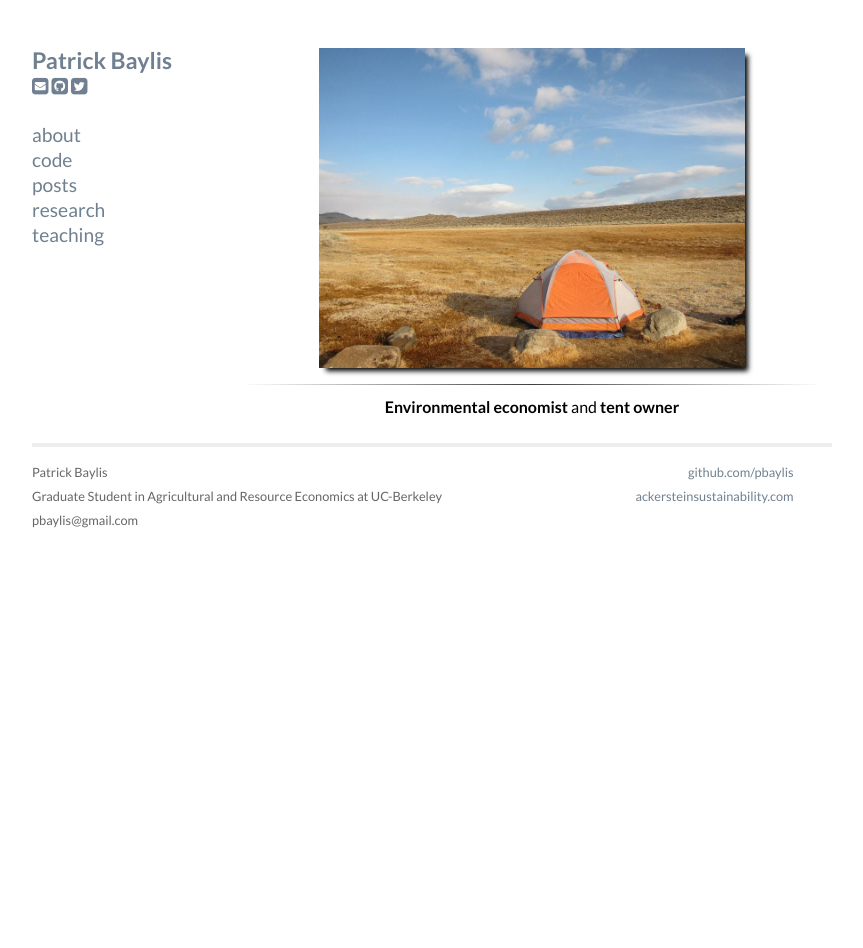
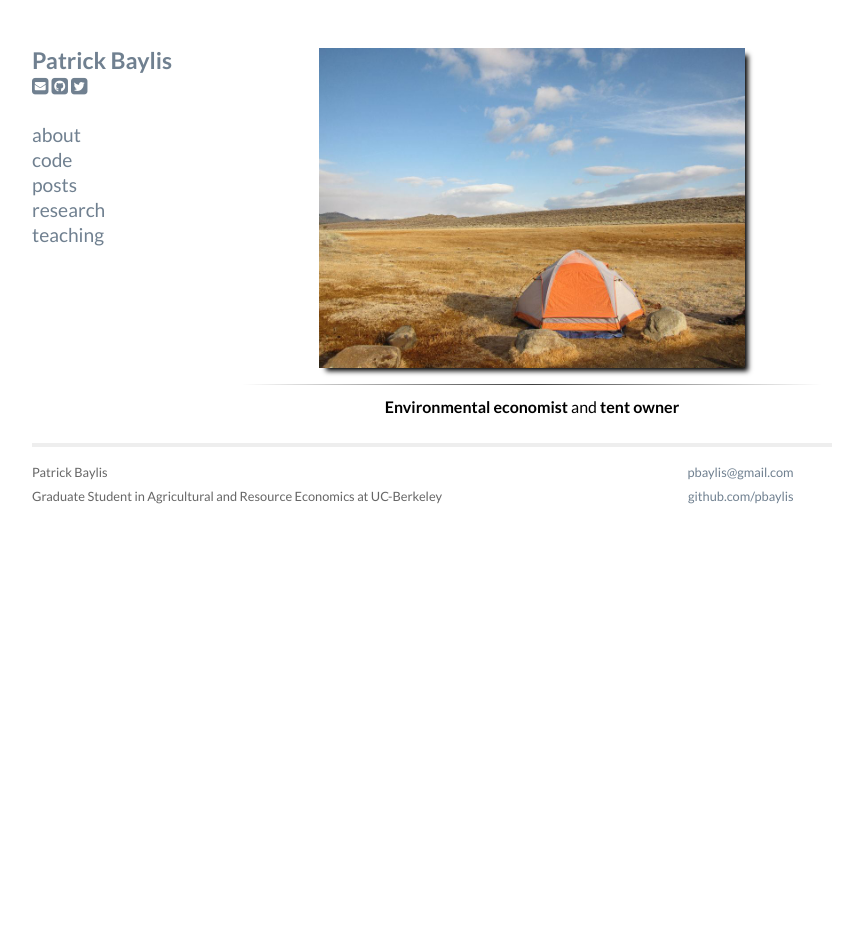
Before and after one commit to pbaylis/pbaylis.github.io, a Jekyll site: the page built from index.markdown, in a window 1280 px wide. Shown: the whole page, without its empty margins (208-1071 px from the left). Built offline with Jekyll 4.4.1, drawn with Linux system fonts in a browser that asks for light colours; nearby versions of some CDN libraries; Markdown is read by kramdown in place of the engine named in the settings.

Commit message:
email update

```diff
--- a/_layouts/default.html
+++ b/_layouts/default.html
@@ -61,13 +61,13 @@
                 <p>
                   Patrick Baylis<br />
                   Graduate Student in Agricultural and Resource Economics at UC-Berkeley<br />
-                  pbaylis@gmail.com
+
                 </p>
               </div>
               <div class="contactright">
                 <p>
+                  <a href="mailto:pbaylis@gmail.com">pbaylis@gmail.com</a><br />
                   <a href="http://github.com/pbaylis/">github.com/pbaylis</a><br />
-<a href="http://www.ackersteinsustainability.com">ackersteinsustainability.com</a>
                 </p>
               </div>
             </div>
```
